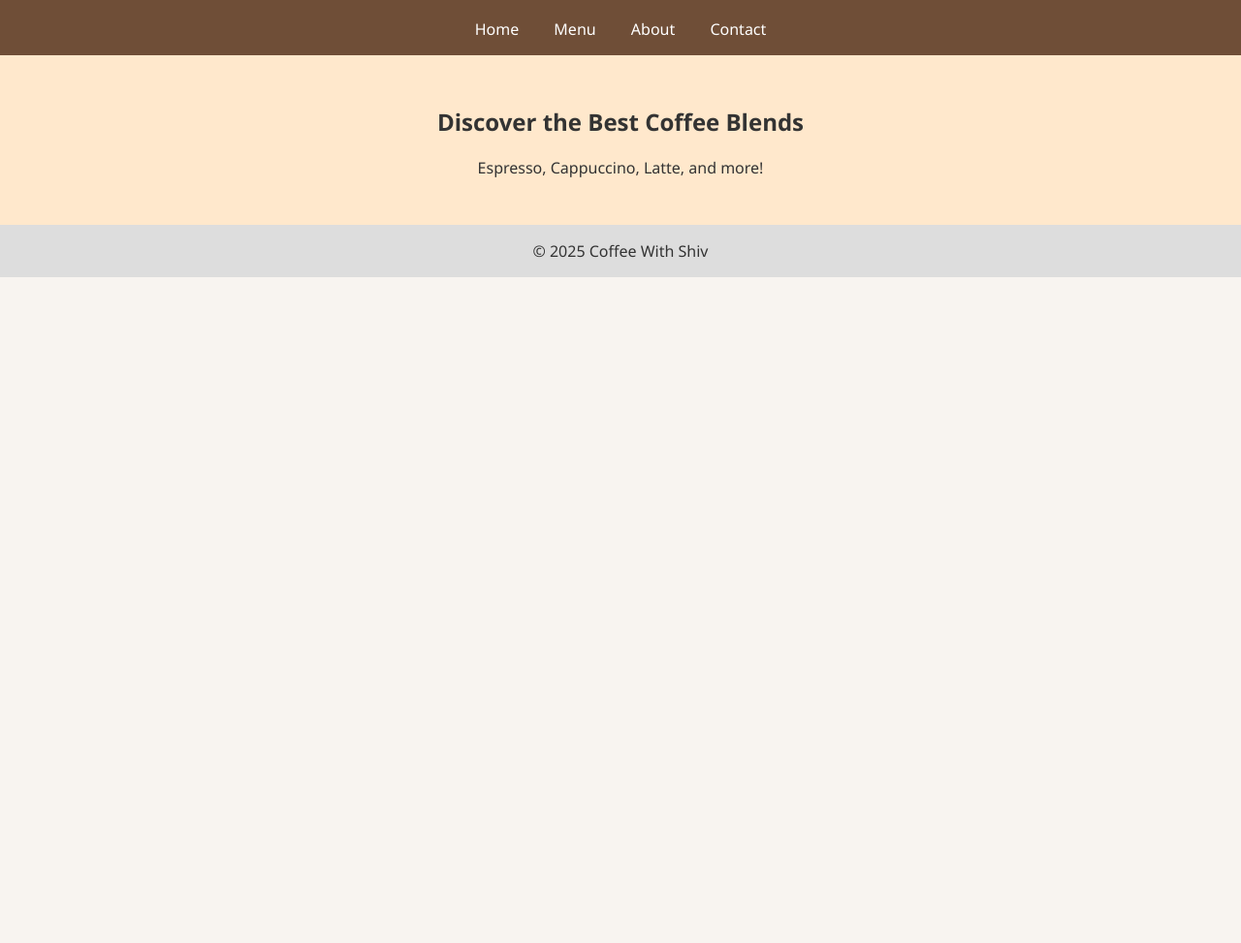
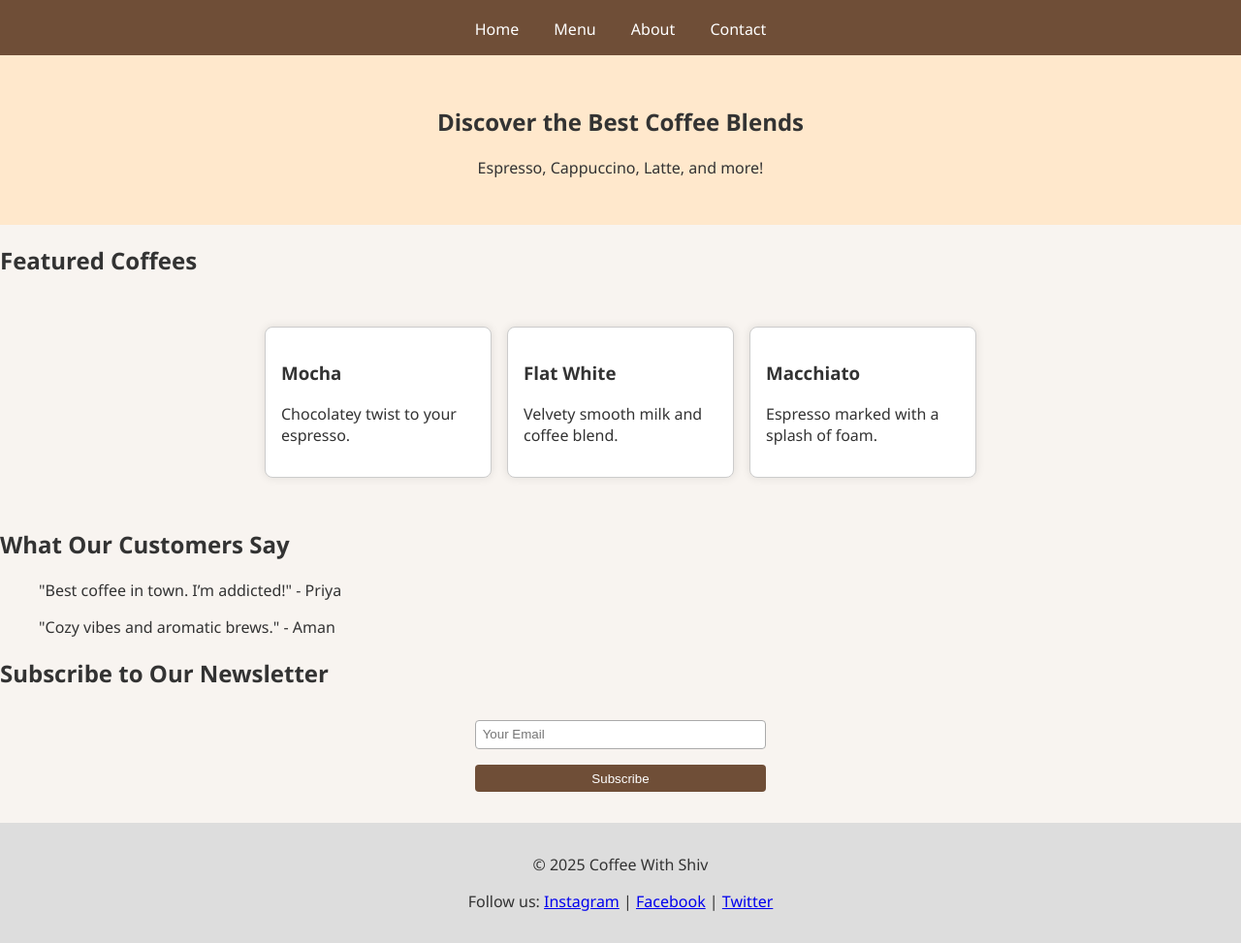
Before and after one commit to imshivsagar/Coffeewithshiv, a plain HTML site: page index.html in a window 1280 px wide. Shown: the part 83-1056 px from the top of the page at 97% size. Before the commit the page ends 800 px from the top, so only its background shows below. Drawn offline with Linux system fonts and the light colour scheme.

Commit message:
Update index.html
Added new features

```diff
--- a/index.html
+++ b/index.html
@@ -16,12 +16,54 @@
       <a href="contact.html">Contact</a>
     </nav>
   </header>
+
   <main>
     <section class="hero">
       <h2>Discover the Best Coffee Blends</h2>
       <p>Espresso, Cappuccino, Latte, and more!</p>
     </section>
+
+    <section class="featured">
+      <h2>Featured Coffees</h2>
+      <div class="grid">
+        <div class="card">
+          <h3>Mocha</h3>
+          <p>Chocolatey twist to your espresso.</p>
+        </div>
+        <div class="card">
+          <h3>Flat White</h3>
+          <p>Velvety smooth milk and coffee blend.</p>
+        </div>
+        <div class="card">
+          <h3>Macchiato</h3>
+          <p>Espresso marked with a splash of foam.</p>
+        </div>
+      </div>
+    </section>
+
+    <section class="reviews">
+      <h2>What Our Customers Say</h2>
+      <blockquote>"Best coffee in town. I’m addicted!" - Priya</blockquote>
+      <blockquote>"Cozy vibes and aromatic brews." - Aman</blockquote>
+    </section>
+
+    <section class="newsletter">
+      <h2>Subscribe to Our Newsletter</h2>
+      <form>
+        <input type="email" placeholder="Your Email" required />
+        <button type="submit">Subscribe</button>
+      </form>
+    </section>
   </main>
-  <footer>&copy; 2025 Coffee With Shiv</footer>
+
+  <footer>
+    <p>&copy; 2025 Coffee With Shiv</p>
+    <p>
+      Follow us:
+      <a href="#">Instagram</a> |
+      <a href="#">Facebook</a> |
+      <a href="#">Twitter</a>
+    </p>
+  </footer>
 </body>
 </html>
```
